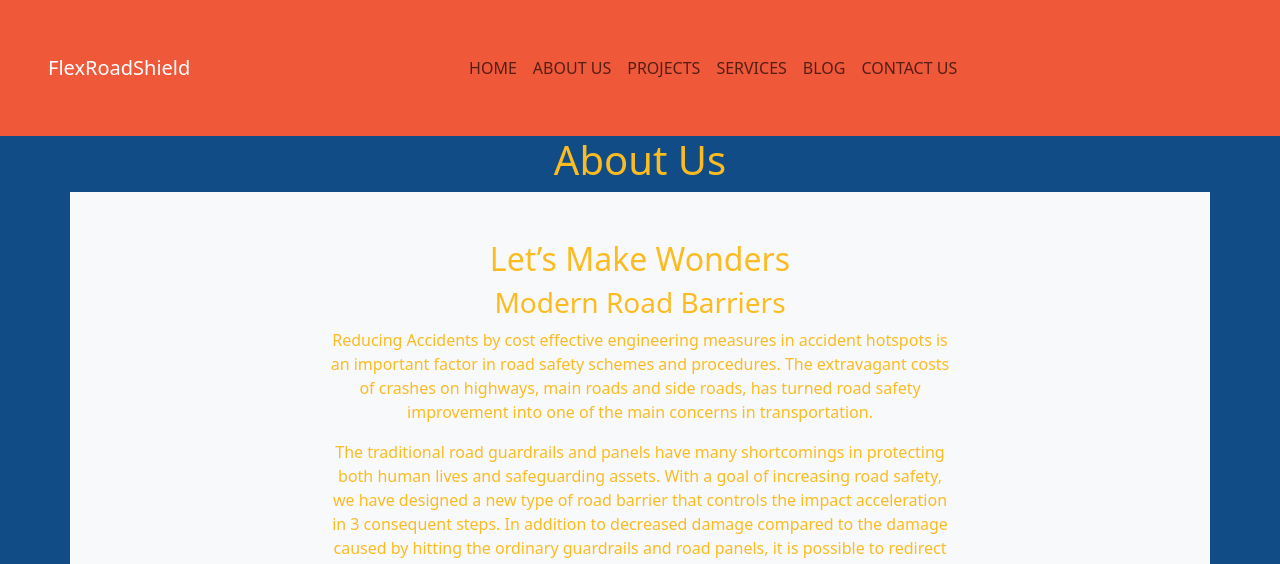
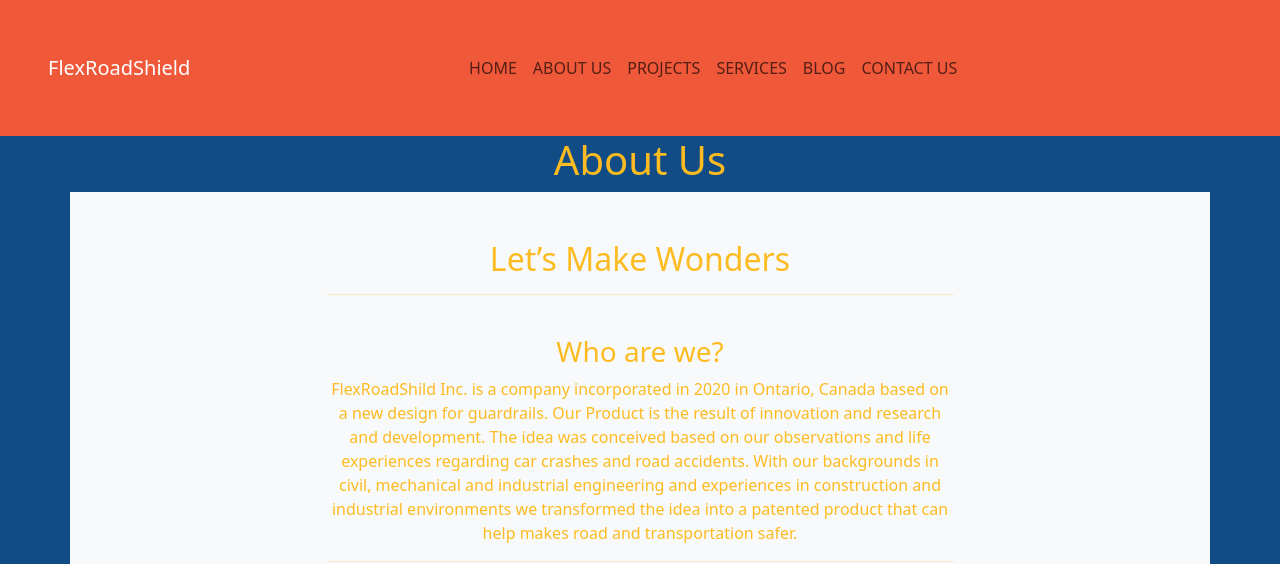
Before and after one commit to sarareshadi/flexroadshield, a Django app: page /about/ in a window 1280 px wide. Shown: the top 564 px of the page. Run offline with Django 3.2, Linux system fonts and the light colour scheme; parts of the project's set-up code (start-up, migrations or seed data) failed here and were passed over; some libraries are stand-ins or nearby versions.

Commit message:
edit about page

```diff
--- a/templates/about.html
+++ b/templates/about.html
@@ -19,13 +19,55 @@
     <div class="row justify-content-md-center">
       <div class="col-12 col-md-10 col-lg-8 col-xl-7 col-xxl-6">
         <h2>Let’s Make Wonders</h2>
-        <h3>Modern Road Barriers</h3>
-        <p>Reducing Accidents by cost effective engineering measures in accident hotspots is an important factor in road safety schemes and procedures. The extravagant costs of crashes on highways, main roads and side roads, has turned road safety improvement into one of the main concerns in transportation.</p>
-        <p>The traditional road guardrails and panels have many shortcomings in protecting both human lives and safeguarding assets. With a goal of increasing road safety, we have designed a new type of road barrier that controls the impact acceleration in 3 consequent steps. In addition to decreased damage compared to the damage caused by hitting the ordinary guardrails and road panels, it is possible to redirect the vehicle to the main road after it hits FlexRoadShield panels.</p>
+        <hr>
+        <br>
+        <h3>Who are we?</h3>
+        <p class="text-center text-justify">FlexRoadShild Inc. is a company incorporated in 2020 in Ontario, Canada based on a new design for guardrails. Our Product is the result of innovation and research and development. The idea was conceived based on our observations and life experiences regarding car crashes and road accidents. With our backgrounds in civil, mechanical and industrial engineering and experiences in construction and industrial environments we transformed the idea into a patented product that can help makes road and transportation safer.</p>
+        <hr>
+        <div class="container text-center grid gap-0 column-gap-3">
+          <div class="row">
+            <div class="col">
+              <img class="rounded-circle" src="#" />
+              <h4>Ahmad Karimi</h4>
+              <p class="fst-italic">Director of Sales and Marketing</p>
+            </div>
+            <div class="col">
+              <img class="rounded-circle" src="#" />
+              <h4>Elham Rategh</h4>
+              <p class="fst-italic">Director of Engineering</p>
+            </div>
+            <div class="col">
+              <img class="rounded-circle" src="#" />
+              <h4>Pantea Hafezolkotob</h4>
+              <p class="fst-italic">Director of Business Development</p>
+            </div>
+          </div>
+        </div>
       </div>
-    </div>>
+    </div>
   </div>
-</section>
-  </div>
+  <section class="bg-light py-3 py-md-5">
+    <div class="container">
+      <div class="row justify-content-md-center">
+        <div class="col-12 col-md-10 col-lg-8 col-xl-7 col-xxl-6">
+          <hr>
+          <h3>Modern Road Barriers</h3>
+          <p class="text-center text-justify">Reducing Accidents by cost effective engineering measures in accident hotspots is an important factor in road safety schemes and procedures. The extravagant costs of crashes on highways, main roads and side roads, has turned road safety improvement into one of the main concerns in transportation.</p>
+          <br>
+          <p class="text-center text-justify">The traditional road guardrails and panels have many shortcomings in protecting both human lives and safeguarding assets. With a goal of increasing road safety, we have designed a new type of road barrier that controls the impact acceleration in 3 consequent steps. In addition to decreased damage compared to the damage caused by hitting the ordinary guardrails and road panels, it is possible to redirect the vehicle to the main road after it hits FlexRoadShield panels.</p>
+          <hr>
+          <h3>We make the world a safer place </h3>
+          <p> Find out more  </p>
+          <div class="col text-center">
+            <a href="{% url 'generals:services' %}" class="text-white btn bsb-btn-2xl bg-warning rounded-pill mt-5 mt-xl-10">Our Services</a>
+            <a href="{% url 'generals:projects' %}" class="text-white btn bsb-btn-2xl bg-warning rounded-pill mt-5 mt-xl-10">Our Projects</a>
+          <br>
+          <br>
+          </div>
+        </div>
+      </div>
+    </div>
+  </section>
 </div>
+
 {% endblock content %}
```
Also changed, not shown: generals/static/css/base.css (line endings or trailing spaces).
